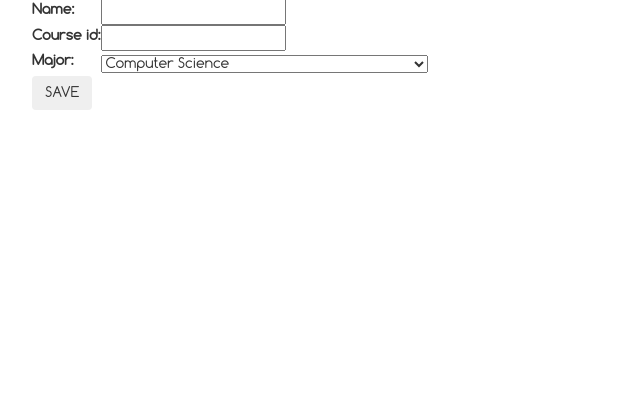
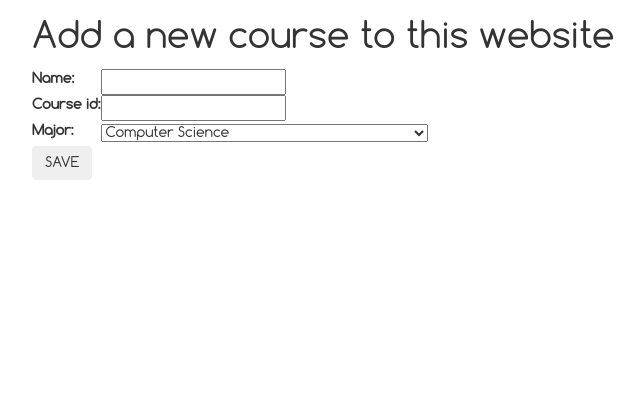
Before and after one commit to WebTech2016/studybuddy, a Django app: page /addcourse/ in a window 1280 px wide. Shown: the part 51-471 px from the top of the page, without its empty margins (23-667 px from the left). Run offline with Django 3.2, Linux system fonts and the light colour scheme; some libraries are stand-ins or nearby versions.

Commit message:
added title to forms

```diff
--- a/main/templates/main/addcourse.html
+++ b/main/templates/main/addcourse.html
@@ -78,6 +78,7 @@
 
     <div class="container">
         <div class="row">
+            <h1>Add a new course to this website</h1>
             <form id="uploadform" method="POST" enctype="multipart/form-data" class="post-form">
                 {% csrf_token %}
                 <table>
--- a/main/templates/main/upload.html
+++ b/main/templates/main/upload.html
@@ -80,6 +80,7 @@
 
     <div class="container">
         <div class="row">
+            <h1>Upload a new document</h1>
             {% if user.is_authenticated %}
             <form id="uploadform" method="POST" enctype="multipart/form-data" class="post-form">
                 {% csrf_token %}
```
